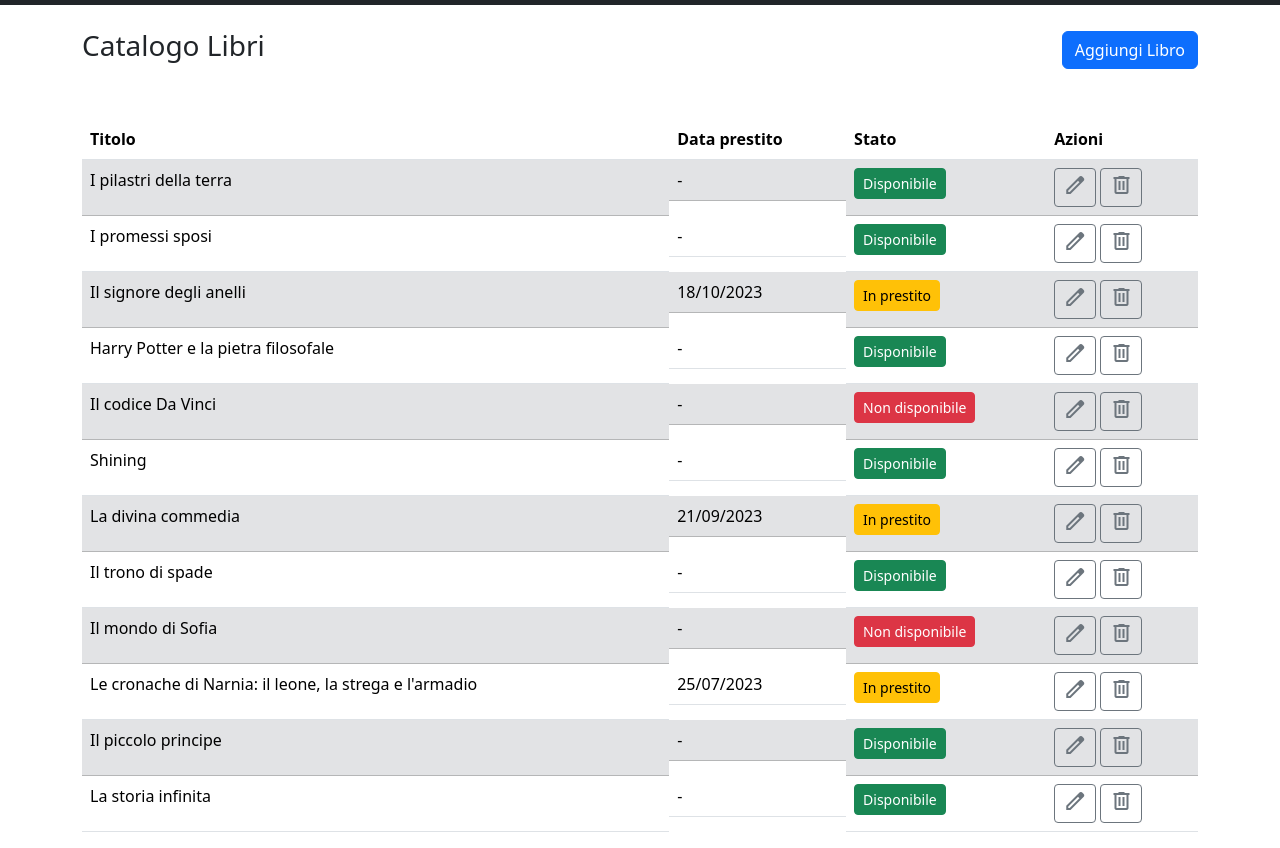
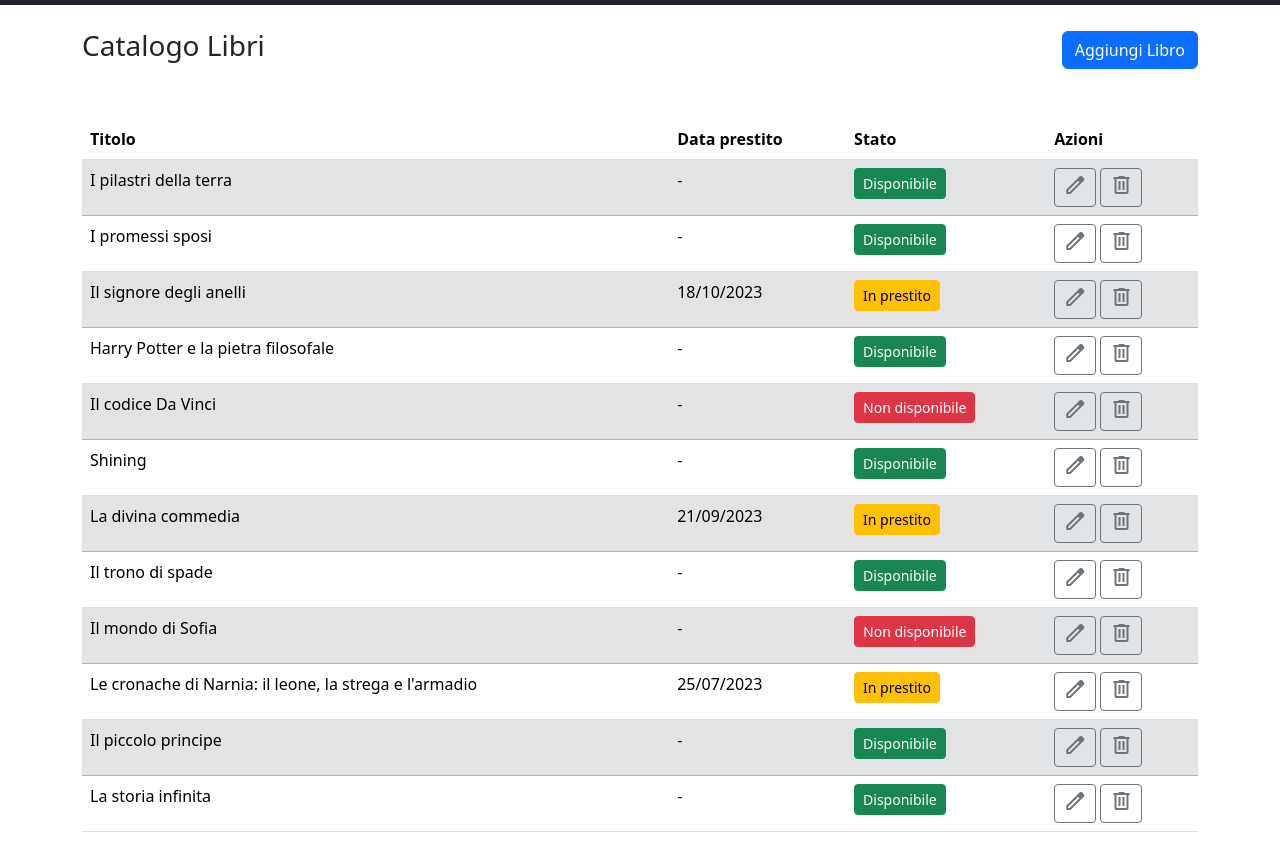
Before and after one commit to Alessandro-Vezzoli/html-css-bootstrap-dashboard, a plain HTML site: page index.html in a window 1280 px wide. Shown: the part 72-920 px from the top of the page. Drawn offline with nearby package versions, Linux system fonts and the light colour scheme.

Commit message:
bug fix and finish work

```diff
--- a/index.html
+++ b/index.html
@@ -73,7 +73,7 @@
         <thead>
           <tr>
             <th scope="col-6">Titolo</th>
-            <th scope="col-2 " class="d-none d-md-block">Data prestito</th>
+            <th scope="col-2 " class="d-none d-md-table-cell">Data prestito</th>
             <th scope="col-2">Stato</th>
             <th scope="col-2">Azioni</th>
           </tr>
@@ -81,7 +81,7 @@
         <tbody>
           <tr class="table-secondary">
             <td scoper="row">I pilastri della terra</td>
-            <td class="d-none d-md-block">-</td>
+            <td class="d-none d-md-table-cell">-</td>
             <td>
               <button type="button" class="btn btn-success btn-sm">
                 Disponibile
@@ -98,7 +98,7 @@
           </tr>
           <tr>
             <td scoper="row">I promessi sposi</td>
-            <td class="d-none d-md-block">-</td>
+            <td class="d-none d-md-table-cell">-</td>
             <td>
               <button type="button" class="btn btn-success btn-sm">
                 Disponibile
@@ -115,7 +115,7 @@
           </tr>
           <tr class="table-secondary">
             <td scoper="row">Il signore degli anelli</td>
-            <td class="d-none d-md-block">18/10/2023</td>
+            <td class="d-none d-md-table-cell">18/10/2023</td>
             <td>
               <button type="button" class="btn btn-warning btn-sm">
                 In prestito
@@ -132,7 +132,7 @@
           </tr>
           <tr>
             <td scoper="row">Harry Potter e la pietra filosofale</td>
-            <td class="d-none d-md-block">-</td>
+            <td class="d-none d-md-table-cell">-</td>
             <td>
               <button type="button" class="btn btn-success btn-sm">
                 Disponibile
@@ -149,7 +149,7 @@
           </tr>
           <tr class="table-secondary">
             <td scoper="row">Il codice Da Vinci</td>
-            <td class="d-none d-md-block">-</td>
+            <td class="d-none d-md-table-cell">-</td>
             <td>
               <button type="button" class="btn btn-danger btn-sm">
                 Non disponibile
@@ -166,7 +166,7 @@
           </tr>
           <tr>
             <td scoper="row">Shining</td>
-            <td class="d-none d-md-block">-</td>
+            <td class="d-none d-md-table-cell">-</td>
             <td>
               <button type="button" class="btn btn-success btn-sm">
                 Disponibile
@@ -183,7 +183,7 @@
           </tr>
           <tr class="table-secondary">
             <td scoper="row">La divina commedia</td>
-            <td class="d-none d-md-block">21/09/2023</td>
+            <td class="d-none d-md-table-cell">21/09/2023</td>
             <td>
               <button type="button" class="btn btn-warning btn-sm">
                 In prestito
@@ -200,7 +200,7 @@
           </tr>
           <tr>
             <td scoper="row">Il trono di spade</td>
-            <td class="d-none d-md-block">-</td>
+            <td class="d-none d-md-table-cell">-</td>
             <td>
               <button type="button" class="btn btn-success btn-sm">
                 Disponibile
@@ -217,7 +217,7 @@
           </tr>
           <tr class="table-secondary">
             <td scoper="row">Il mondo di Sofia</td>
-            <td class="d-none d-md-block">-</td>
+            <td class="d-none d-md-table-cell">-</td>
             <td>
               <button type="button" class="btn btn-danger btn-sm">
                 Non disponibile
@@ -236,7 +236,7 @@
             <td scoper="row">
               Le cronache di Narnia: il leone, la strega e l'armadio
             </td>
-            <td class="d-none d-md-block">25/07/2023</td>
+            <td class="d-none d-md-table-cell">25/07/2023</td>
             <td>
               <button type="button" class="btn btn-warning btn-sm">
                 In prestito
@@ -253,7 +253,7 @@
           </tr>
           <tr class="table-secondary">
             <td scoper="row">Il piccolo principe</td>
-            <td class="d-none d-md-block">-</td>
+            <td class="d-none d-md-table-cell">-</td>
             <td>
               <button type="button" class="btn btn-success btn-sm">
                 Disponibile
@@ -270,7 +270,7 @@
           </tr>
           <tr>
             <td scoper="row">La storia infinita</td>
-            <td class="d-none d-md-block">-</td>
+            <td class="d-none d-md-table-cell">-</td>
             <td>
               <button type="button" class="btn btn-success btn-sm">
                 Disponibile
```
